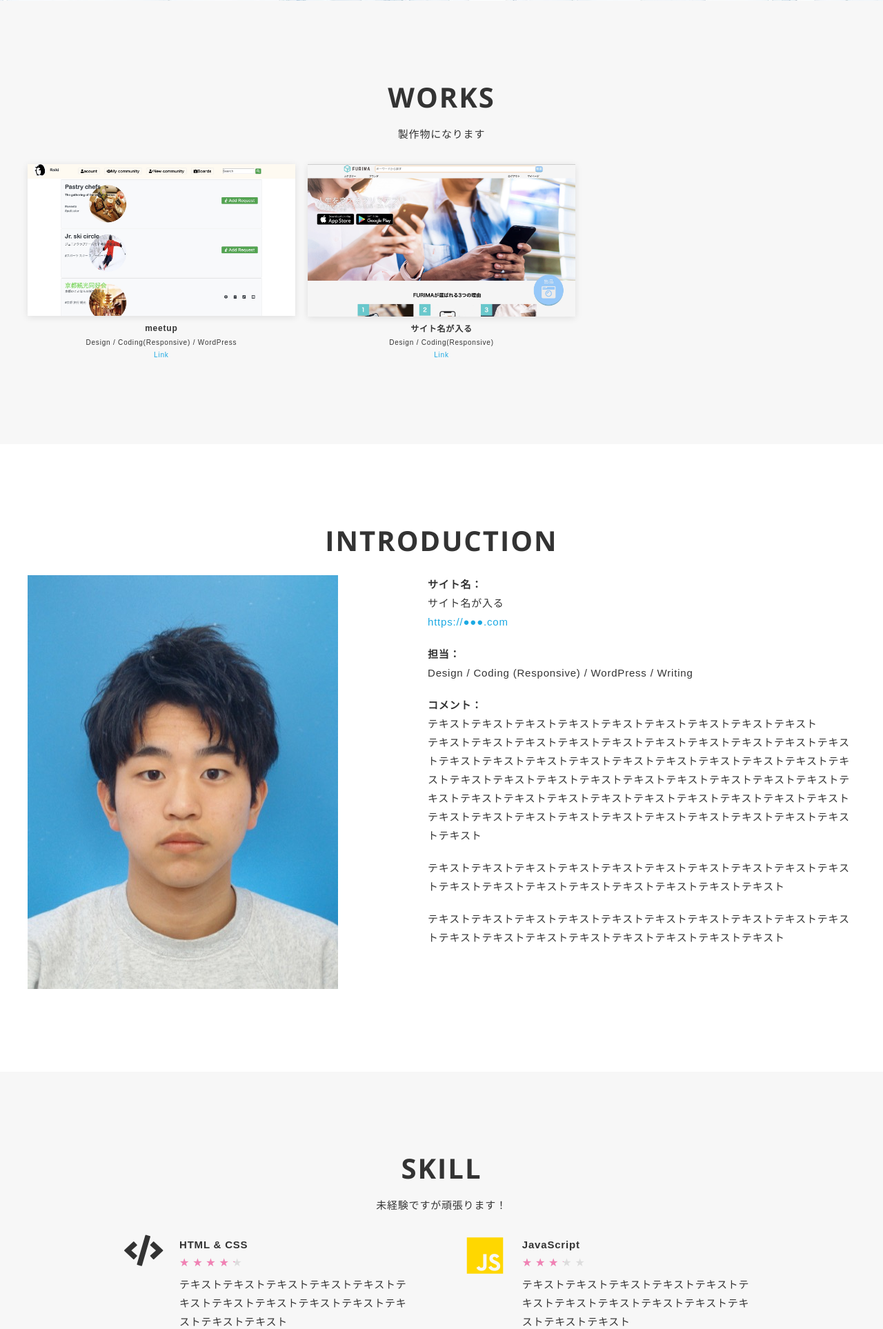
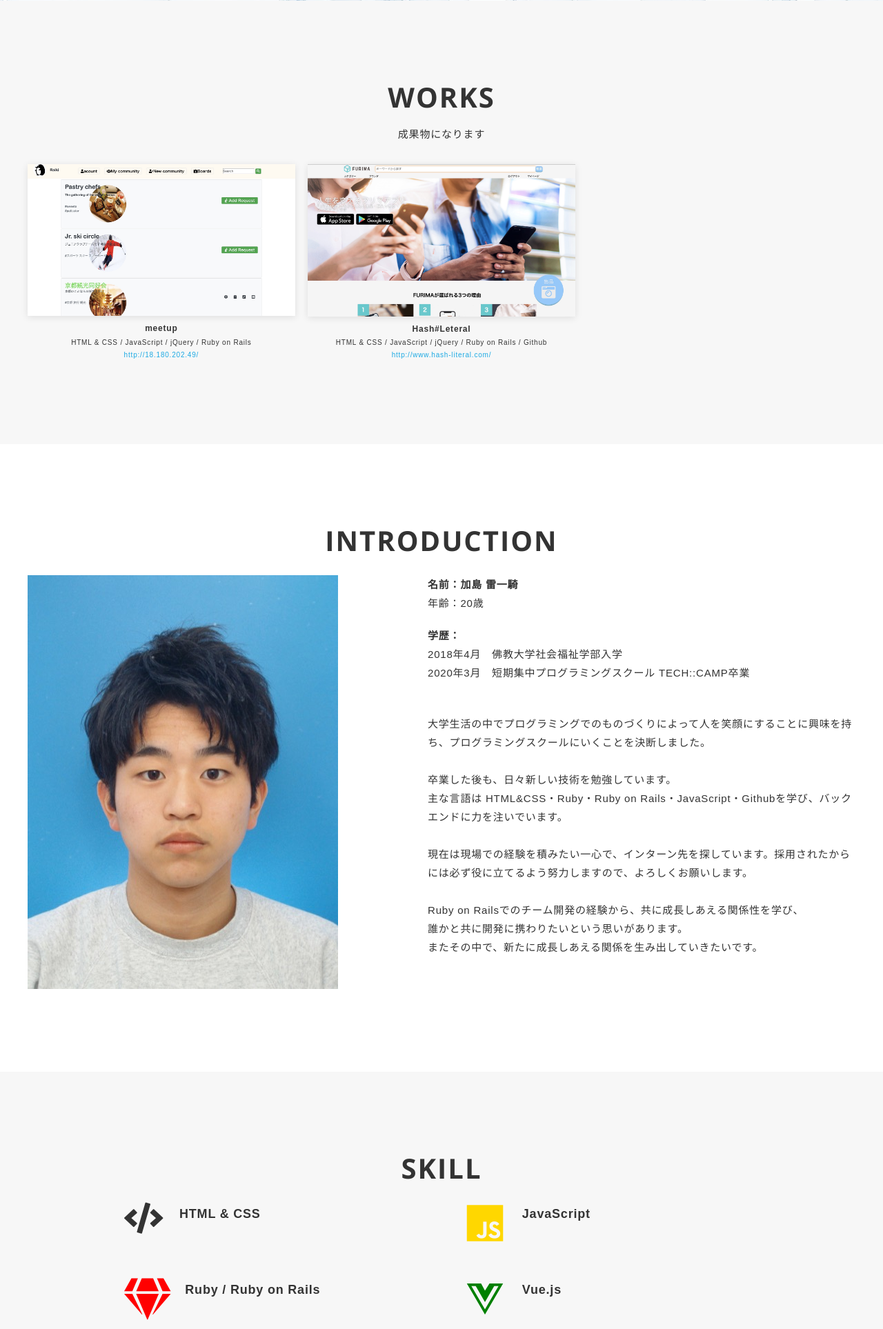
Before and after one commit to kashima3290/portfolio, a PHP site: page / in a window 1280 px wide. Shown: the part 691-2618 px from the top of the page at 69% size. Run offline with PHP 8.4, Linux system fonts and the light colour scheme; some libraries are stand-ins or nearby versions.

Commit message:
introduction init

```diff
--- a/css/style.css
+++ b/css/style.css
@@ -26,6 +26,9 @@ body {
 }
 .fa-docker {
   color: #1ca9e3;
+}
+.fa-line {
+  color: #00FF00;
 }
 
 a {
@@ -349,6 +352,7 @@ li {
 
 .skill-title {
   margin-bottom: 3px;
+  font-size: larger;
 }
 
 .rate {
--- a/index.html
+++ b/index.html
@@ -53,32 +53,33 @@
             <h2 class="heading-primary">WORKS</h2>
           </div>
           <div class="section-lead">
-            <p>製作物になります</p>
+            <p>成果物になります</p>
           </div>
           <div class="section-body works">
             <div class="works-list js-my-gallery">
               <figure class="works-item">
-                <a href="img/works/company.jpg" data-size="960x720" class="works-image-wrapper works-link hover-action">
-                  <img class="works-image lazyload fadein" src="img/placeholder4x3.png" data-src="img/meetup.jpg"
+                <a href="img/meetup.jpg" data-size="960x720" class="works-image-wrapper works-link hover-action">
+                  <img class="works-image lazyload fadein" data-src="img/meetup.jpg"
                     alt="" />
                 </a>
                 <figcaption class="works-body">
                   <div class="works-title">meetup</div>
-                  <div class="works-text">Design / Coding(Responsive) / WordPress</div>
-                  <div class="works-url"><a class="works-url-link" href="https://yahoo.co.jp" target="_blank">Link</a>
+                  <div class="works-text">HTML & CSS / JavaScript / jQuery / Ruby on Rails
+                  </div>
+                  <div class="works-url"><a class="works-url-link" href="http://18.180.202.49/" target="_blank">http://18.180.202.49/</a>
                   </div>
                 </figcaption>
               </figure>
               <figure class="works-item">
-                <a href="img/works/hairsalon.jpg" data-size="960x720"
+                <a href="img/フリマトップページ.jpg" data-size="960x720"
                   class="works-image-wrapper works-link hover-action">
-                  <img class="works-image lazyload fadein" src="img/placeholder4x3.png"
+                  <img class="works-image lazyload fadein"
                     data-src="img/フリマトップページ.jpg" alt="" />
                 </a>
                 <figcaption class="works-body">
-                  <div class="works-title">サイト名が入る</div>
-                  <div class="works-text">Design / Coding(Responsive) </div>
-                  <div class="works-url"><a class="works-url-link" href="https://yahoo.co.jp" target="_blank">Link</a>
+                  <div class="works-title">Hash#Leteral</div>
+                  <div class="works-text">HTML & CSS / JavaScript / jQuery / Ruby on Rails / Github </div>
+                  <div class="works-url"><a class="works-url-link" href="http://www.hash-literal.com/" target="_blank">http://www.hash-literal.com/</a>
                   </div>
                 </figcaption>
               </figure>
@@ -103,14 +104,11 @@
               </div>
               <div class="feature-body">
                 <p>
-                  <span class="text-bold">サイト名：</span><br>サイト名が入る<br><a href="#" target="_blank">https://●●●.com</a></p>
-                <p><span class="text-bold">担当：</span><br>Design / Coding (Responsive) / WordPress / Writing</p>
+                  <span class="text-bold">名前：加島 雷一騎</span><br>年齢：20歳<br><a href="#" target="_blank"></a></p>
+                <p><span class="text-bold">学歴：</span><br>2018年4月 佛教大学社会福祉学部入学<br>2020年3月 短期集中プログラミングスクール TECH::CAMP卒業</p>
                 <p><span
-                    class="text-bold">コメント：</span><br>テキストテキストテキストテキストテキストテキストテキストテキストテキスト<br>テキストテキストテキストテキストテキストテキストテキストテキストテキストテキストテキストテキストテキストテキストテキストテキストテキストテキストテキストテキストテキストテキストテキストテキストテキストテキストテキストテキストテキストテキストテキストテキストテキストテキストテキストテキストテキストテキストテキストテキストテキストテキストテキストテキストテキストテキストテキストテキストテキストテキスト
+                    class="text-bold"></span><br>大学生活の中でプログラミングでのものづくりによって人を笑顔にすることに興味を持ち、プログラミングスクールにいくことを決断しました。<br><br>卒業した後も、日々新しい技術を勉強しています。<br>主な言語は HTML&CSS・Ruby・Ruby on Rails・JavaScript・Githubを学び、バックエンドに力を注いでいます。<br><br>現在は現場での経験を積みたい一心で、インターン先を探しています。採用されたからには必ず役に立てるよう努力しますので、よろしくお願いします。<br><br>Ruby on Railsでのチーム開発の経験から、共に成長しあえる関係性を学び、<br>誰かと共に開発に携わりたいという思いがあります。<br>またその中で、新たに成長しあえる関係を生み出していきたいです。
                 </p>
-                <p>
-                  テキストテキストテキストテキストテキストテキストテキストテキストテキストテキストテキストテキストテキストテキストテキストテキストテキストテキスト</p>
-                <p>テキストテキストテキストテキストテキストテキストテキストテキストテキストテキストテキストテキストテキストテキストテキストテキストテキストテキスト</p>
               </div>
             </div>
           </div>
@@ -155,9 +153,6 @@
             <h2 class="heading-primary">SKILL</h2>
           </div>
           <div class="section-lead">
-            <p>
-              未経験ですが頑張ります！
-            </p>
           </div>
           <div class="section-body skill">
             <div class="skill-list">
@@ -167,11 +162,6 @@
                 </div>
                 <div class="skill-body">
                   <h3 class="skill-title">HTML & CSS</h3>
-                  <div class="skill-rating rating">
-                    <div class="rate rate4"></div>
-                  </div>
-                  <p>
-                    テキストテキストテキストテキストテキストテキストテキストテキストテキストテキストテキストテキストテキスト</p>
                 </div>
               </div>
               <div class="skill-item">
@@ -180,11 +170,6 @@
                 </div>
                 <div class="skill-body">
                   <h3 class="skill-title">JavaScript</h3>
-                  <div class="skill-rating rating">
-                    <div class="rate rate3"></div>
-                  </div>
-                  <p>
-                    テキストテキストテキストテキストテキストテキストテキストテキストテキストテキストテキストテキストテキスト</p>
                 </div>
               </div>
               <div class="skill-item">
@@ -193,11 +178,6 @@
                 </div>
                 <div class="skill-body">
                   <h3 class="skill-title">Ruby / Ruby on Rails</h3>
-                  <div class="skill-rating rating">
-                    <div class="rate rate4"></div>
-                  </div>
-                  <p>
-                    テキストテキストテキストテキストテキストテキストテキストテキストテキストテキストテキストテキストテキスト</p>
                 </div>
               </div>
               <div class="skill-item">
@@ -206,11 +186,6 @@
                 </div>
                 <div class="skill-body">
                   <h3 class="skill-title">Vue.js</h3>
-                  <div class="skill-rating rating">
-                    <div class="rate rate3"></div>
-                  </div>
-                  <p>
-                    テキストテキストテキストテキストテキストテキストテキストテキストテキストテキストテキストテキストテキスト</p>
                 </div>
               </div>
               <div class="skill-item">
@@ -219,11 +194,6 @@
                 </div>
                 <div class="skill-body">
                   <h3 class="skill-title">Github</h3>
-                  <div class="skill-rating rating">
-                    <div class="rate rate4"></div>
-                  </div>
-                  <p>
-                    テキストテキストテキストテキストテキストテキストテキストテキストテキストテキストテキストテキストテキスト</p>
                 </div>
               </div>
               <div class="skill-item">
@@ -232,11 +202,6 @@
                 </div>
                 <div class="skill-body">
                   <h3 class="skill-title">Docker</h3>
-                  <div class="skill-rating rating">
-                    <div class="rate rate3"></div>
-                  </div>
-                  <p>
-                    テキストテキストテキストテキストテキストテキストテキストテキストテキストテキストテキストテキストテキスト</p>
                 </div>
               </div>
 
@@ -254,21 +219,19 @@
           </div>
           <div class="section-lead">
             <p>
-              お問い合わせは、<br class="sp-only">SNSかメールでお願いいたします。
+              気軽にご連絡ください
             </p>
           </div>
           <div class="section-body contact">
             <ul class="contact-list">
               <li class="contact-item">
-                <a class="contact-link" href="https://twitter.com/" target="_blank"><img class="contact-image"
-                    src="img/contact/icon_tw.png" alt=""></a>
+                <a class="contact-link" href="https://twitter.com/raiki3232" target="_blank"><i class="fab fa-twitter fa-3x"></i></a>
               </li>
               <li class="contact-item">
-                <a class="contact-link" href="https://www.facebook.com/" target="_blank"><img class="contact-image"
-                    src="img/contact/icon_fb.png" alt=""></a>
+                <a class="contact-link" href="https://line.me/ti/p/fXlCf5Fbdy" target="_blank"><i class="fab fa-line fa-3x"></i></a>
               </li>
             </ul>
-            <div class="contact-text">xxxxxx@gmail.com</div>
+            <div class="contact-text">raiki3290@gmail.com</div>
           </div>
         </div>
       </section>
@@ -279,10 +242,10 @@
     <!-- .footer -->
     <footer class="footer">
       <div class="page-top" id="js-page-top">
-        トップへもどる
+        Back to top
       </div>
       <div class="inner">
-        <div class="copyright">Copyright&copy;TARO YAMADA. All Rights Reserved.</div>
+        <div class="copyright"></div>
       </div>
     </footer>
     <!-- /.footer -->
```
